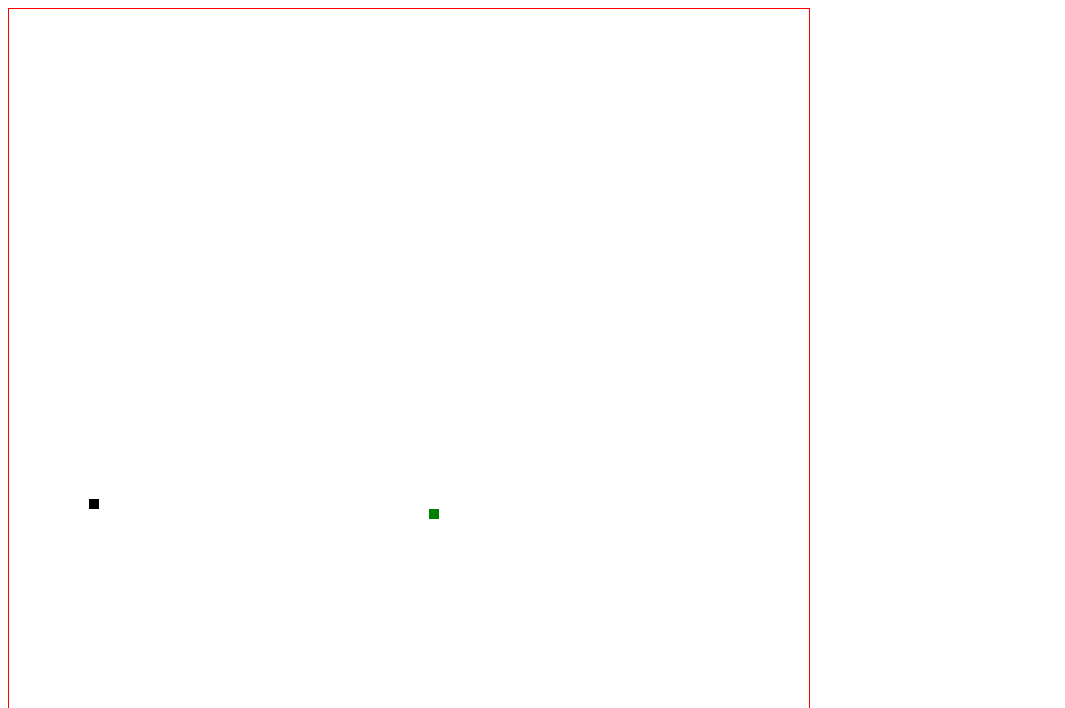
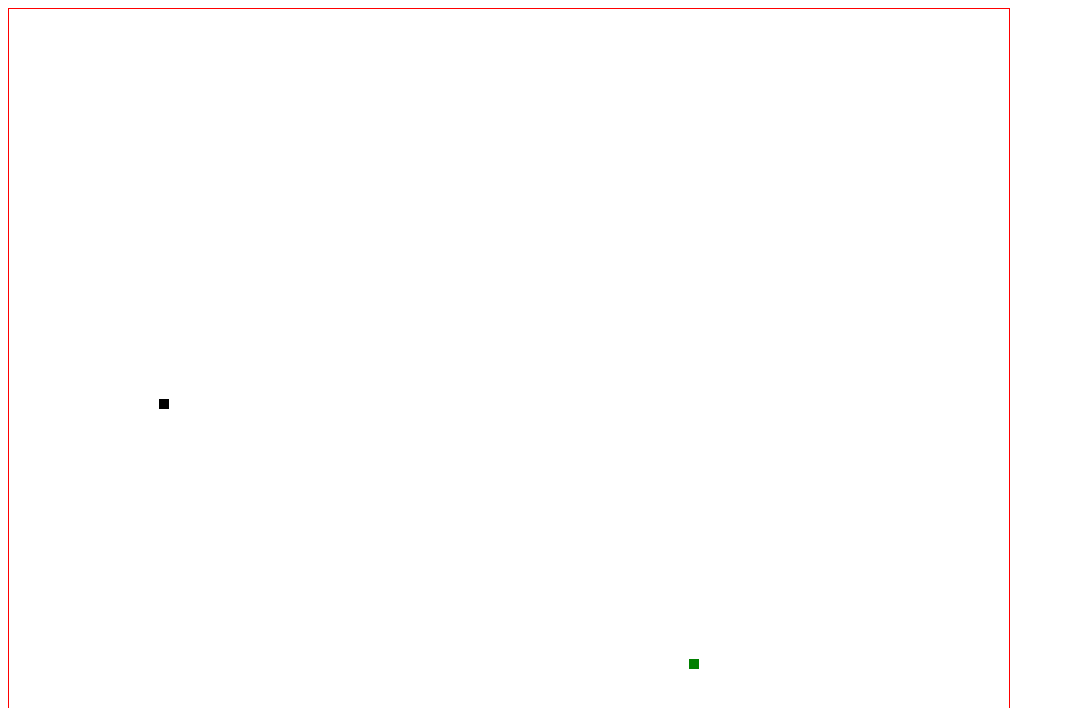
Before and after one commit to TMaszko/snakerino, a website: page index.html in a window 1280 px wide. Shown: the top 708 px of the page, without its empty margins (0-1065 px from the left). Drawn offline with Linux system fonts and the light colour scheme.

Commit message:
BIG refactor

```diff
--- a/app/Drawable.js
+++ b/app/Drawable.js
@@ -1,3 +1,6 @@
-export default class Drawable {
+class Drawable {
+    constructor(){
+        this.ctx = document.querySelector('canvas').getContext('2d');
+    }
     draw(){}
 }
--- a/app/Food.js
+++ b/app/Food.js
@@ -1,10 +1,10 @@
-import Drawable from './Drawable'
 
-
-export default class Food extends Drawable {
-    constructor(x, y) {
-        this.x = x;
-        this.y = y
+class Food extends Drawable {
+    constructor(size) {
+        super();
+        this.size = size
+        this.x = null;
+        this.y = null
     }
 
     setX(newX) {
@@ -17,6 +17,6 @@ export default class Food extends Drawable {
 
     draw() {
         this.ctx.fillStyle = "green"
-        this.ctx.fillRect(this.x, this.y, snakeSize, snakeSize)
+        this.ctx.fillRect(this.x, this.y, this.size, this.size)
     }
 }
--- /dev/null
+++ b/app/Game.js
@@ -0,0 +1,129 @@
+class Game extends Drawable {
+    constructor(tileSize, frameRate = 15) {
+        super();
+        this.tileSize = tileSize;
+        this.canvas = document.querySelector('canvas')
+        this.frameRate = frameRate;
+        this.state = {
+            startTime: 0,
+            keysState: null,
+            snake: null,
+            food: new Food(tileSize),
+            isRunning: true
+        }
+    }
+
+    prepareSizeOfGame() {
+        this.canvas.width = 1000
+        this.canvas.height = 800
+    }
+
+    prepareGame() {
+        window.addEventListener('keydown', this.setNewKeyStateIfValidMove.bind(this))
+        this.setNewRandomFoodLocation(this.state.food)
+        this.state.snake = new Snake(this.getInitSnakePosition(), this.tileSize)
+        this.state.keysState = config
+        this.state.startTime = new Date()
+
+    }
+
+    getInitSnakePosition() {
+        const initPosition = [
+            {
+                x: Math.floor((this.canvas.width - this.tileSize) / 2 / this.tileSize) * this.tileSize,
+                y: Math.floor((this.canvas.height - this.tileSize) / 2 / this.tileSize) * this.tileSize
+            }
+        ]
+
+        return initPosition
+    }
+
+    prepare() {
+        this.prepareSizeOfGame()
+        this.prepareGame()
+    }
+
+    setNewKeyStateIfValidMove(event) {
+        const keyCode = parseInt(event.which, 10)
+        const currentSnakeDirectionKeyCode = this.state.snake.getDirection().keyCode
+        const isValidMove = Math.abs(currentSnakeDirectionKeyCode - keyCode) !== 2
+        if(keyCode !== parseInt(currentSnakeDirectionKeyCode) && isValidMove) {
+            this.state.keysState[keyCode].active = true,
+            this.state.keysState[currentSnakeDirectionKeyCode].active = false
+        }
+    }
+
+    getDirectionFromActiveKey() {
+        const { keysState } = this.state
+        const currentActiveKey = Object.keys(keysState).find(keyCode => keysState[keyCode].active)
+        return { ...keysState[currentActiveKey].dir, keyCode: currentActiveKey }
+    }
+
+
+    handleEdges() {
+        const { snake } = this.state
+        const snakeHead = snake.getHead()
+        if (snakeHead.x >= this.canvas.width || snakeHead.x < 0) {
+            snakeHead.x = snakeHead.x - snake.getDirection().x * this.canvas.width
+        } else if (snakeHead.y >= this.canvas.height || snakeHead.y < 0) {
+            snakeHead.y = snakeHead.y - snake.getDirection().y * this.canvas.height
+        }
+
+    }
+
+    isGameOver() {
+        return this.state.snake.isCollidingWithOwnBody()
+    }
+
+    update() {
+        if(this.isGameOver()) {
+            this.state.isRunning = false
+        } else {
+            const { snake, food } = this.state
+            if(snake.shouldEat(food)) {
+                snake.eat(food)
+                this.setNewRandomFoodLocation()
+            }
+            snake.setDirection(this.getDirectionFromActiveKey())
+            snake.update()
+        }
+    }
+
+    shouldUpdate() {
+        if(this.state.isRunning) {
+            const delta = new Date() - this.state.startTime
+            return delta >= 1000 / this.frameRate
+        }
+        return false;
+    }
+    render() {
+        if(!this.state.isRunning) {
+            this.ctx.fillStyle = "green";
+            this.ctx.fillRect(0, 0, this.canvas.width, this.canvas.height)
+            this.ctx.fillStyle = "#fff"
+            this.ctx.fillText('GAME OVER', 100, 100);
+        } else {
+            this.ctx.clearRect(0,0, this.canvas.width, this.canvas.height)
+            const {snake, food } = this.state
+            this.handleEdges()
+            snake.draw()
+            food.draw()
+        }
+
+    }
+    setNewRandomFoodLocation() {
+        const newFoodX = Math.floor((Math.random() * this.canvas.width) / this.tileSize) * this.tileSize
+        const newFoodY = Math.floor((Math.random() * this.canvas.height) / this.tileSize) * this.tileSize
+        this.state.food.setX(newFoodX)
+        this.state.food.setY(newFoodY)
+    }
+
+    start() {
+        if(this.shouldUpdate()) {
+            this.update()
+            this.render()
+            this.state.startTime = new Date();
+        }
+        requestAnimationFrame(this.start.bind(this))
+    }
+}
--- /dev/null
+++ b/app/Snake.js
@@ -0,0 +1,67 @@
+
+
+class Snake extends Drawable {
+    constructor(body, speed, direction = {}) {
+        super();
+        this.direction = direction
+        this.body = body
+        this.speed = speed
+        this.size = speed
+    }
+
+    getDirection() {
+        return this.direction
+    }
+
+    setDirection(newDirection) {
+        this.direction = newDirection
+    }
+
+    draw() {
+        this.ctx.fillStyle = "#000"
+        this.body.forEach(cell => {
+            this.ctx.fillRect(cell.x, cell.y, this.size, this.size)
+        })
+    }
+    eat(food) {
+        this.body.unshift({ x: food.x, y: food.y })
+    }
+
+    //afterMove
+    isCollidingWithOwnBody() {
+        const bodyWithoutHead = this.body.slice(1)
+        const [head] = this.body
+        const isColliding = bodyWithoutHead.findIndex(bodyPart =>
+            bodyPart.x === head.x &&
+            bodyPart.y === head.y) !== -1
+        return isColliding
+
+    }
+
+    getHead() {
+        return this.body[0]
+    }
+
+    setHead(position) {
+        this.body[0] = position
+    }
+    move() {
+        const head = this.getHead()
+        this.body = [
+            {
+                x: head.x + this.speed * this.direction.x,
+                y: head.y + this.speed * this.direction.y
+            },
+            ...this.body.slice(0, -1)
+        ]
+    }
+
+    shouldEat(food) {
+        const [head] = this.body
+        return head.x === food.x && head.y === food.y
+    }
+
+    update() {
+        this.move()
+    }
+}
--- /dev/null
+++ b/app/config.js
@@ -0,0 +1,44 @@
+const LEFT = 37
+const UP = 38
+const RIGHT = 39
+const DOWN = 40
+
+
+var config = {
+    [LEFT.toString()]: {
+        keyCode: LEFT,
+        name: 'LEFT',
+        active: false,
+        dir: {
+            x: -1,
+            y: 0
+        }
+    },
+    [UP.toString()]: {
+        keyCode: UP,
+        name: 'UP',
+        active: false,
+        dir: {
+            x: 0,
+            y: -1,
+        }
+    },
+    [RIGHT.toString()]: {
+        keyCode: RIGHT,
+        name: 'RIGHT',
+        active: true,
+        dir: {
+            x: 1,
+            y: 0
+        }
+    },
+    [DOWN.toString()]: {
+        keyCode: DOWN,
+        name: 'DOWN',
+        active: false,
+        dir: {
+            x: 0,
+            y: 1
+        }
+    },
+}
--- a/app/main.js
+++ b/app/main.js
@@ -1,153 +1,8 @@
 
 window.addEventListener('load', () => {
-
-    const LEFT = '37'
-    const UP = '38'
-    const RIGHT = '39'
-    const DOWN = '40'
-
-
-    var stop = false
-    var canvas = document.getElementById('canv')
-    var ctx = canvas.getContext('2d')
-    canvas.width = 800
-    canvas.height = 1000
-    var speed = 10
-    var snakeSize = 10;
-    var snake = [{x: Math.floor((canvas.width - snakeSize)/2 /10) * 10, y: Math.floor((canvas.height - snakeSize)/2 /10) * 10}]
-    var food = generateFood()
-    var snakeCurrentDirection = {
-        no: RIGHT,
-        dir: {x: 1, y: 0}
-    }
-    var startTime = new Date()
-    var delta;
-    let keys = {
-        [LEFT]: {
-            pressed: false,
-            dir: {
-                x: -1,
-                y: 0
-            }
-        },
-        [UP]: {
-            pressed: false,
-            dir: {
-                x: 0,
-                y: -1,
-            }
-        },
-        [RIGHT]:{
-            pressed: false,
-            dir: {
-                x: 1,
-                y: 0
-            }
-        },
-        [DOWN] :{
-            pressed: false,
-            dir: {
-                x: 0,
-                y: 1
-            }
-        },
-    }
-    console.log(food)
-    loop()
-
-
-window.addEventListener('keydown', changeDirection)
-
-
- function render() {
-     ctx.fillStyle = "#000"
-     snake.forEach(cell => {
-         ctx.fillRect(cell.x, cell.y, snakeSize, snakeSize)
-     })
-     ctx.fillStyle = "green"
-     ctx.fillRect(food.x, food.y, snakeSize, snakeSize)
-
- }
-
- function eat() {
-
-     snake.unshift({x: food.x, y: food.y})
- }
-
-
-
- function generateFood() {
-     return { x: Math.floor((Math.random() * canvas.width) / 10) * 10, y: Math.floor((Math.random() * canvas.height) / 10) * 10 }
-
- }
- function changeDirection(event) {
-    const keyPressed = event.keyCode.toString()
-    const previousPressedKey = Object.keys(keys).find(k => keys[k].pressed) || RIGHT
-    keys[previousPressedKey].pressed = false
-    keys[keyPressed].pressed = true
- }
-
- function makeMove(snake, xDirection, yDirection) {
-     return {
-         x: snake.x + speed * xDirection,
-         y: snake.y + speed * yDirection
-     }
- }
-
- function update(currentKey, currentSnakeDirection) {
-     // Cant change snakeDirection in makeMove ,only values which are sep
-     if(currentSnakeDirection.no === RIGHT && currentKey !== LEFT ||
-        currentSnakeDirection.no === LEFT && currentKey !== RIGHT ||
-        currentSnakeDirection.no === UP && currentKey !== DOWN ||
-        currentSnakeDirection.no === DOWN && currentKey !== UP
-    ) {
-        currentSnakeDirection.dir = keys[currentKey].dir
-        currentSnakeDirection.no = currentKey
-    }
-     if (snake[0].x === food.x && snake[0].y === food.y) {
-         eat()
-         food = generateFood()
-     } else
-     if (snake.slice(1).findIndex(el => el.x === snake[0].x && el.y === snake[0].y) !== -1) {
-         console.log(snake)
-         console.log(snake.slice(1).find(el => el.x === snake[0].x && el.y === snake[0].y))
-
-         stop = true
-         ctx.fillRect(0, 0, canvas.width, canvas.height)
-         ctx.fillStyle = "#fff"
-         ctx.fillText('GAME OVER', 100, 100);
-     }
-     snake = [makeMove(snake[0], currentSnakeDirection.dir.x, currentSnakeDirection.dir.y ), ...snake.slice(0, snake.length -  1)]
-     console.log(snake[0].x, snake[0].y)
-     if (snake[0].x >= canvas.width) {
-         snake[0].x = snake[0].x -  canvas.width
-         console.log(snake[0].x, canvas.width)
-     } else if(snake[0].x < 0) {
-         snake[0].x += canvas.width
-     } else if (snake[0].y >= canvas.height) {
-         snake[0].y -= canvas.height
-     } else if (snake[0].y < 0) {
-         snake[0].y += canvas.height
-     }
-
-
- }
-
-
- function loop() {
-     delta = (new Date() - startTime)
-     if (delta >= 1000 / 10 && !stop) {
-        ctx.clearRect(0, 0, canvas.width, canvas.height)
-        const currentKey = Object.keys(keys).find(k => keys[k].pressed)
-        update(currentKey || snakeCurrentDirection.no , snakeCurrentDirection)
-        render()
-        startTime = new Date()
-     }
-
-
-    requestAnimationFrame(loop)
- }
-
-
+    const TILE_SIZE = 10
+    const game = new Game(TILE_SIZE)
+    game.prepare()
+    game.start()
 
 })
--- a/index.html
+++ b/index.html
@@ -8,6 +8,11 @@
 </head>
 <body>
     <canvas id="canv" style="border: 1px solid red;"></canvas>
+    <script src="./app/Drawable.js"></script>
+    <script src="./app/Food.js"></script>
+    <script src="./app/Snake.js"></script>
+    <script src="./app/config.js"></script>
+    <script src="./app/Game.js"></script>
     <script src="./app/main.js"></script>
 </body>
 </html>
```
